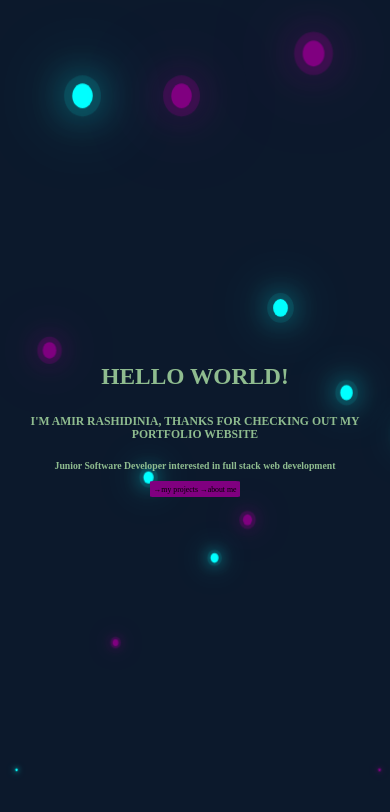
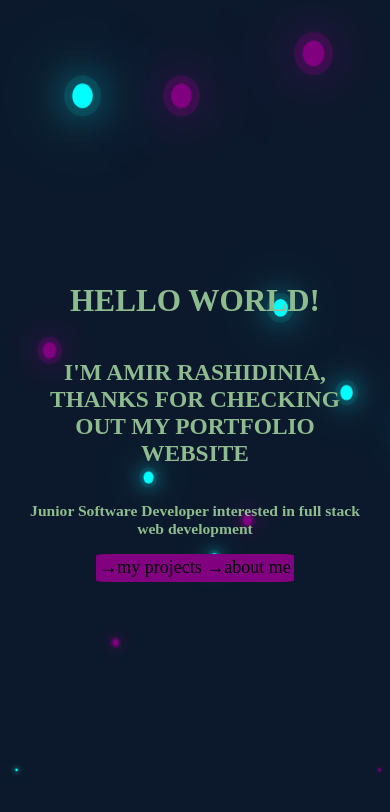
Before and after one commit to Amir-Rsh/Portfolio-attempt, a React (Vite) app: page / in a window 390 px wide. Shown: the top 812 px of the page. Built offline with nearby package versions, Linux system fonts and the light colour scheme.

Commit message:
worked on font size

```diff
--- a/src/components/IntroPage.jsx
+++ b/src/components/IntroPage.jsx
@@ -76,16 +76,15 @@ export default function IntroPage() {
           textAlign: "center",
         }}
       >
-        <h1 style={{ fontSize: "6vw" }}>HELLO WORLD!</h1>
-        <h2 style={{ fontSize: "3vw" }}>
+        <h1>HELLO WORLD!</h1>
+        <h2>
           I'M AMIR RASHIDINIA, THANKS FOR CHECKING OUT MY PORTFOLIO WEBSITE
         </h2>
-        <h3 style={{ fontSize: "2.5vw" }}>
+        <h3>
           Junior Software Developer interested in full stack web development
         </h3>
         <div
           style={{
-            fontSize: "2vw",
             backgroundColor: "purple",
             borderRadius: "5%",
             color: "black",
--- a/src/index.css
+++ b/src/index.css
@@ -52,8 +52,31 @@ body {
 a {
   text-decoration: none;
   color: inherit;
+  font-size: large;
 }
 
 ul {
   list-style: none;
 }
+
+h1 {
+  font-size: 4vw;
+}
+h2 {
+  font-size: 3vw;
+}
+h3 {
+  font-size: 2vw;
+}
+
+@media (max-width: 800px) {
+  h1 {
+    font-size: 8vw;
+  }
+  h2 {
+    font-size: 6vw;
+  }
+  h3 {
+    font-size: 4vw;
+  }
+}
```
